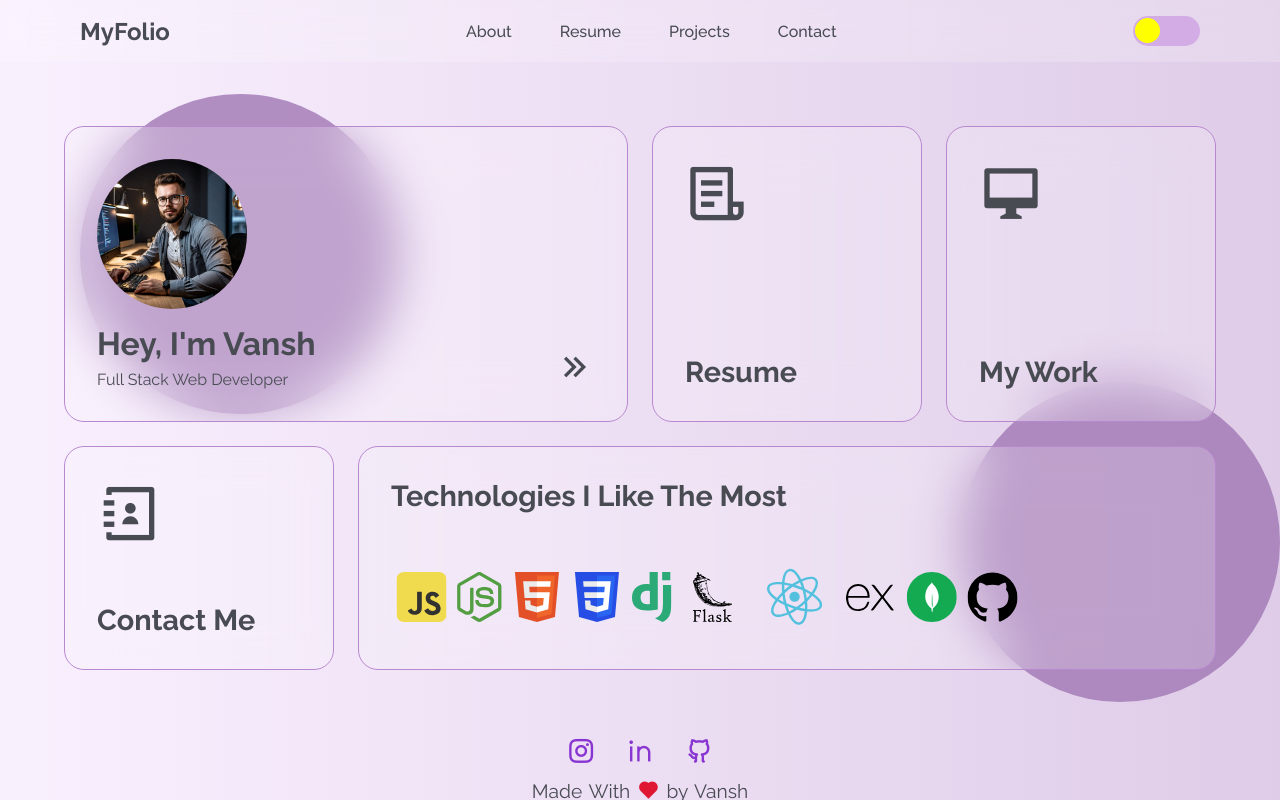
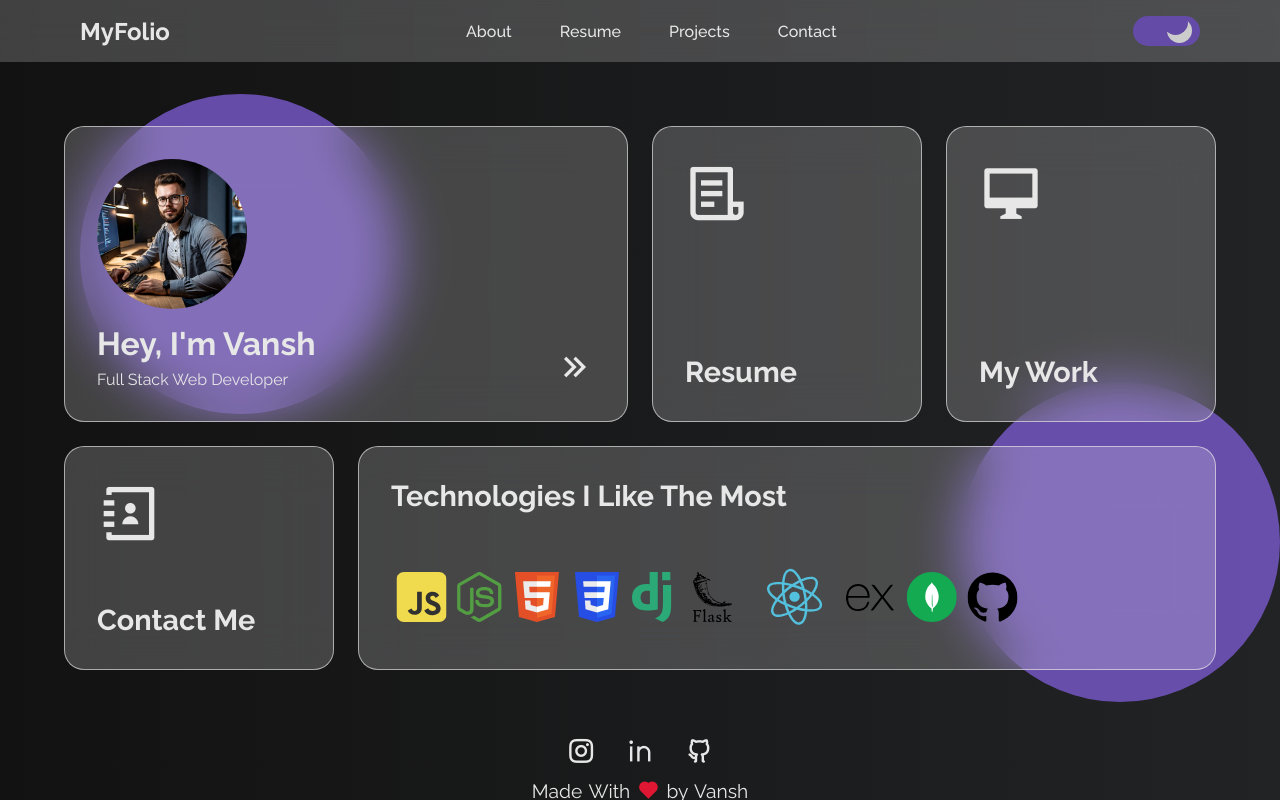
Before and after one commit to vanshraghav/New-Portfolio, a React (Vite) app: page / in a window 1280 px wide. Built offline with nearby package versions, Linux system fonts and the light colour scheme.

Commit message:
Update Navbar.jsx

```diff
--- a/src/components/navbar/Navbar.jsx
+++ b/src/components/navbar/Navbar.jsx
@@ -1,28 +1,30 @@
-import React, { useState } from 'react';
+import React, { useState, useEffect } from 'react';
 import './Navbar.css'
 import { Link } from 'react-router-dom';
 
 const Navbar = () => {
+  const [clicked, setClicked] = useState(true);
 
-  const [clicked, setClicked] = useState(true);
+  // Set the default theme to dark when the component mounts
+  useEffect(() => {
+    document.querySelector('body').setAttribute('data-theme', 'dark');
+  }, []);
 
   const handleClick = () => {
     setClicked(!clicked);
   };
 
-  const switchTheme = (e) =>{
-    if(e.target.checked) {
-      document.querySelector('body').setAttribute('data-theme', 'dark')
+  const switchTheme = (e) => {
+    if (e.target.checked) {
+      document.querySelector('body').setAttribute('data-theme', 'dark');
+    } else {
+      document.querySelector('body').setAttribute('data-theme', 'light');
     }
-    else{
-      document.querySelector('body').setAttribute('data-theme', 'light')
-    }
-  }
+  };
 
   return (
     <>
       <nav>
-
         <h1 className='logo'>
           <a href="/">MyFolio</a>
         </h1>
@@ -31,28 +33,31 @@ const Navbar = () => {
           <ul id='navbar' className={clicked ? 'active' : ''}>
             <li className='menu-item'><Link to="/about">About</Link></li>
             <li className='menu-item'><Link to="/resume">Resume</Link></li>
-            <li className='menu-item'><Link to="/projects" >Projects</Link></li>
+            <li className='menu-item'><Link to="/projects">Projects</Link></li>
             <li className='menu-item'><Link to="/contact">Contact</Link></li>
           </ul>
         </div>
 
         <div className='mobile_toggle'>
-         {/* toggle switch */}
-         <input type="checkbox" id="checkbox" onChange={switchTheme} />
+          {/* Toggle switch */}
+          <input
+            type="checkbox"
+            id="checkbox"
+            onChange={switchTheme}
+            defaultChecked // Set the checkbox to be checked by default for dark theme
+          />
 
           <div id="mobile" onClick={handleClick}>
             <i
               id='bars'
               className={clicked ? 'ri-close-fill' : 'ri-menu-3-fill'}
               onClick={() => setClicked(!clicked)}
-            >
-            </i>
+            />
           </div>
         </div>
-
       </nav>
     </>
-  )
-}
+  );
+};
 
-export default Navbar
+export default Navbar;
```
Lines whose indentation alone changed are shown as unchanged.
